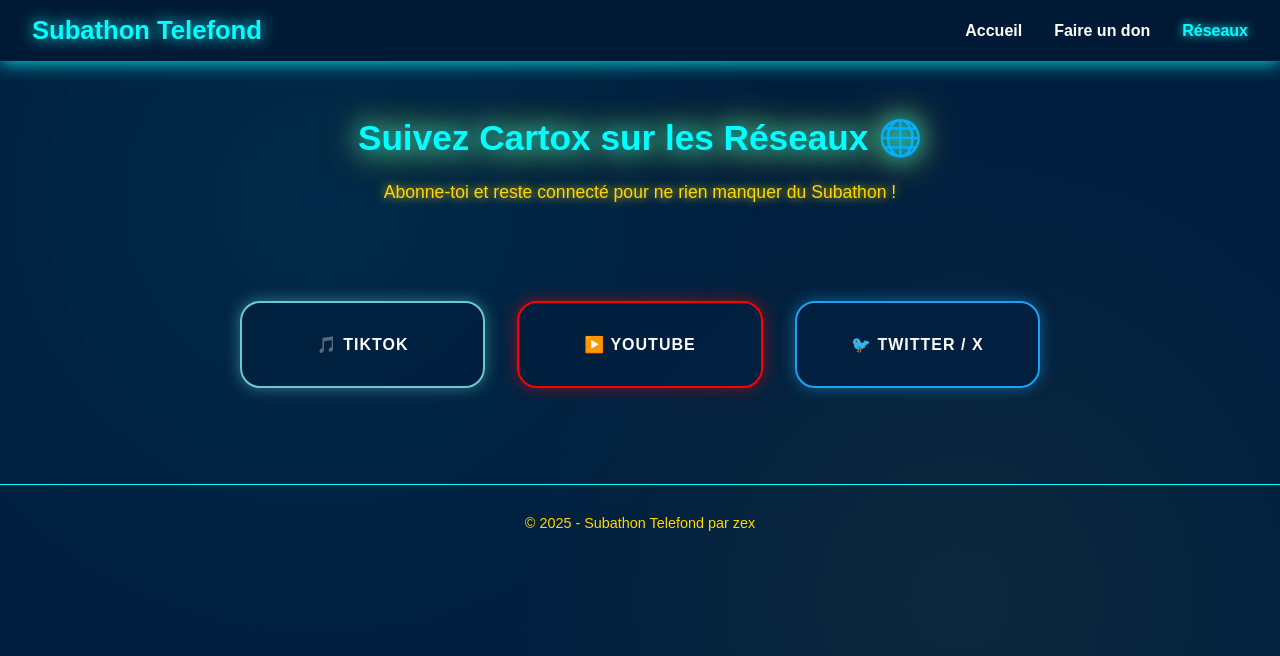
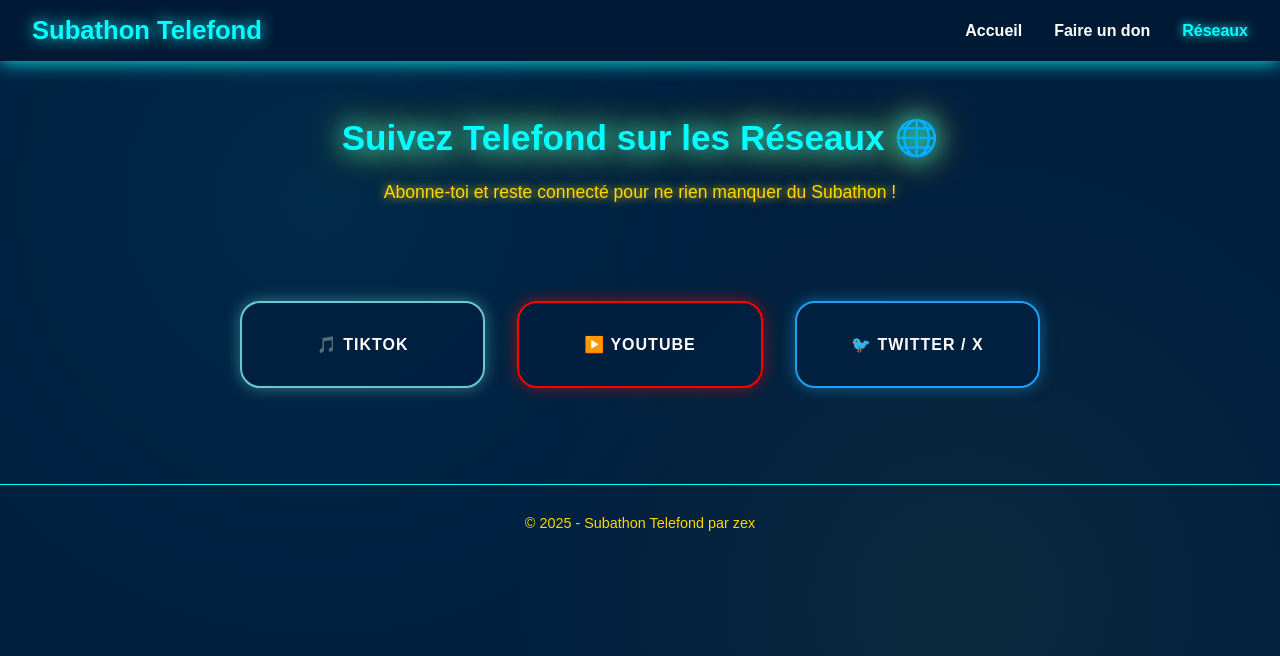
Before and after one commit to zelioseoff/Subathon-Telefond-2025, a plain HTML site: page reseaux.html in a window 1280 px wide. Drawn offline with Linux system fonts and the light colour scheme.

Commit message:
Update reseaux.html

```diff
--- a/reseaux.html
+++ b/reseaux.html
@@ -19,7 +19,7 @@
     </nav>
 
     <div class="header-text">
-      <h1>Suivez Cartox sur les Réseaux 🌐</h1>
+      <h1>Suivez Telefond sur les Réseaux 🌐</h1>
       <p class="subtitle">Abonne-toi et reste connecté pour ne rien manquer du Subathon !</p>
     </div>
   </header>
```
